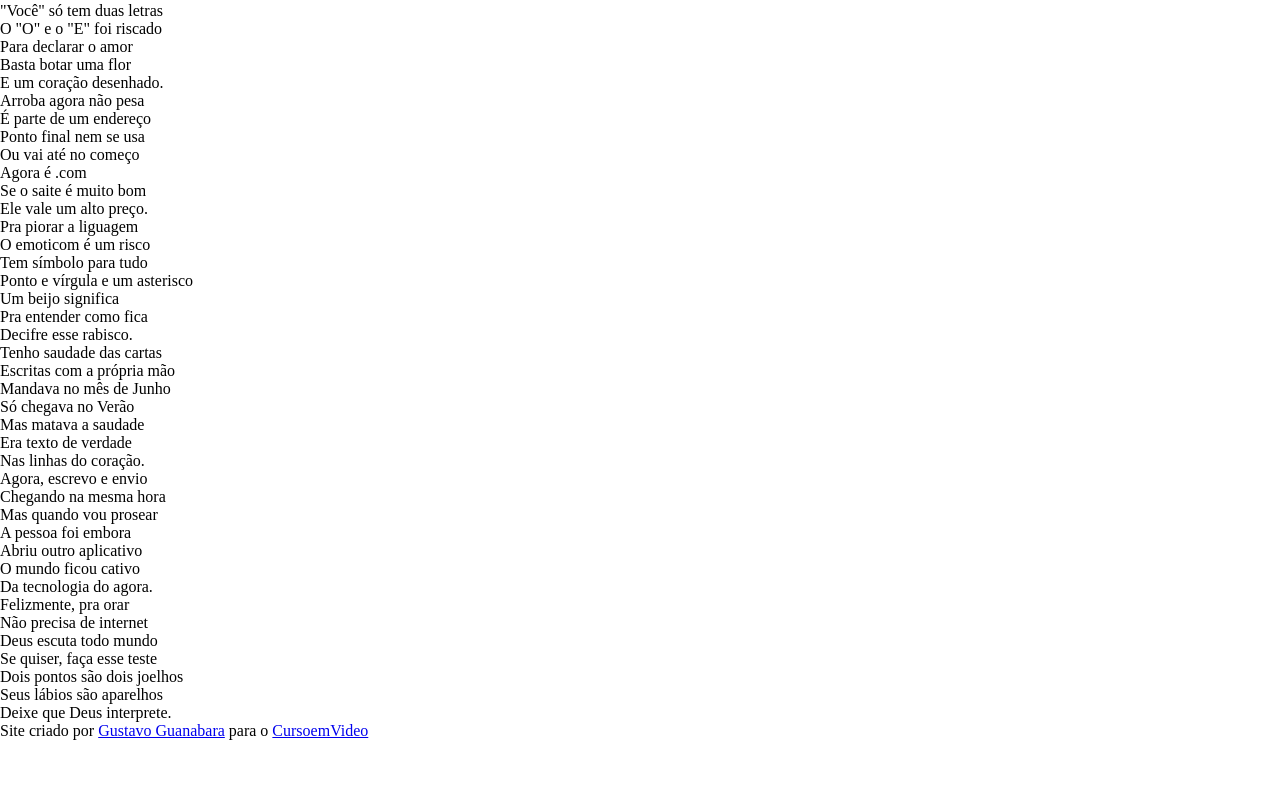
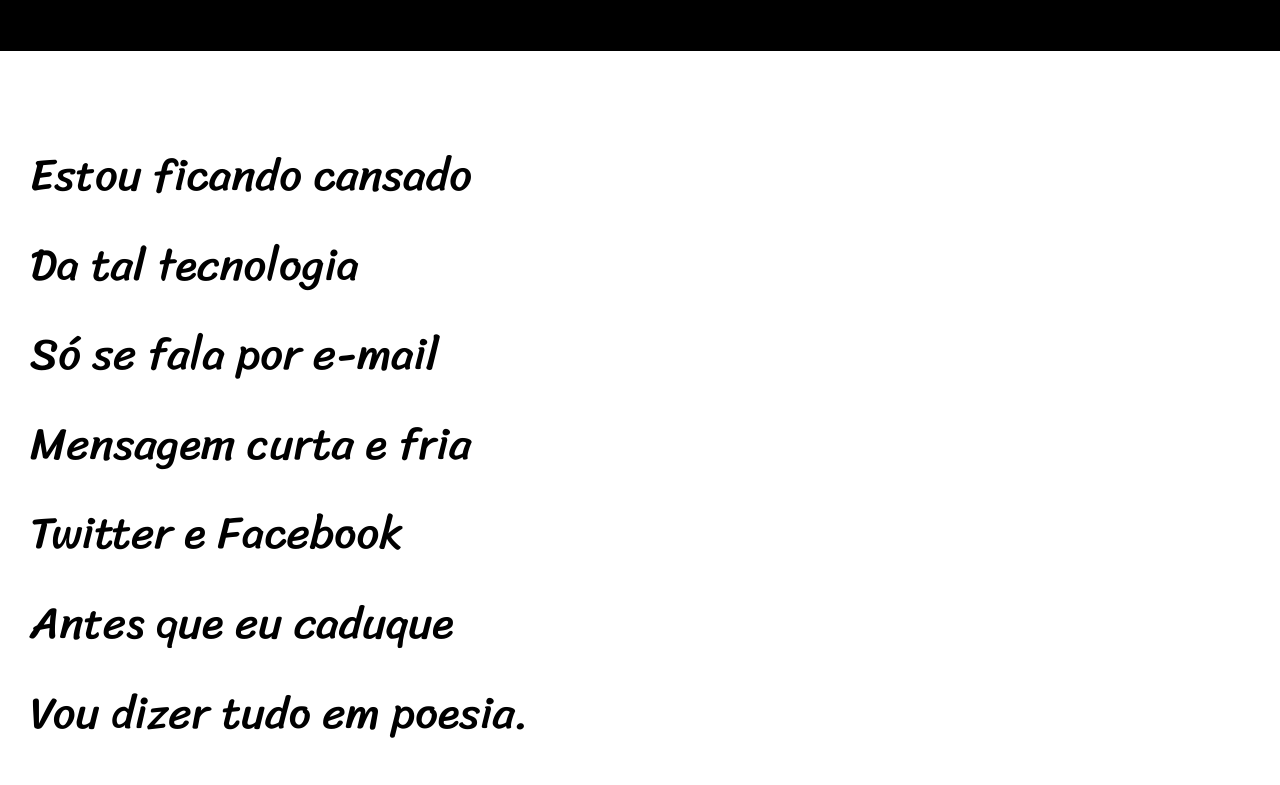
Before and after one commit to davidsousalima/html5-and-css3, a plain HTML site: page desafios/d012/index.html in a window 1280 px wide. Shown: the part 215-1000 px from the top of the page. Before the commit the page ends 955 px from the top, so only its background shows below. Drawn offline with Linux system fonts and the light colour scheme; a web font is replaced by a local one.

Commit message:
atualizei arquivo css

```diff
--- a/desafios/d012/estilo/style.css
+++ b/desafios/d012/estilo/style.css
@@ -1,5 +1,69 @@
 @charset "UTF-8";
+@import url('https://fonts.googleapis.com/css2?family=Passero+One&display=swap');
+@import url('https://fonts.googleapis.com/css2?family=Sriracha&display=swap');
+:root{
+    --fonte01: Verdana, Geneva, Tahoma, sans-serif;
+    --fonte02:"Passero One", serif;
+    --fonte03:"Sriracha", serif;
+}
 *{
     padding: 0px;
     margin: 0px;
+    font-size: 1em;
 }
+
+html, body{
+    font-family: var(--fonte01);
+    min-height: 100vh;
+    background-color: darkgray;
+}
+header{
+    background-color: black;
+    text-align: center;
+    color: white;
+}
+header > h1{
+    padding-top: 50px;
+    font-variant: small-caps;
+    font-family: var(--fonte02);
+    font-size: 10vw;
+}
+header > p{
+    padding-bottom: 50px;
+}
+header a, footer a{
+    color: white;
+    font-weight: bolder;
+    text-decoration: none;
+}
+header a:hover, footer a:hover{
+    text-decoration: underline;
+}
+section{
+    font-family: var(--fonte03);
+    padding-top: 10vh;
+    padding-bottom: 10vh;
+    line-height: 2em;
+    padding-left: 30px;
+    font-size: 3.5vw;
+}
+section.normal{
+    background-color: white;
+    color: black;
+}
+section.imagem{
+    background-color: darkgray;
+    color: white;
+
+}
+section.imagem > p{
+    background-color: rgba(0, 0, 0, 0.308);
+    display: inline-block;
+    padding: 5px;
+}
+footer{
+    background-color: black;
+    text-align: center;
+    color: white;
+    padding: 10px;
+}
--- a/desafios/d012/index.html
+++ b/desafios/d012/index.html
@@ -12,7 +12,7 @@
         <p>Por <a href="https://www.recantodasletras.com.br/poesias/3186743" target="_blank" rel="external">Milton Duarte</a></p>
     </header>
 
-<section>
+<section class="normal">
     <p>
         Estou ficando cansado <br>
         Da tal tecnologia<br>
@@ -26,7 +26,7 @@
 
 
 
-<section>
+<section class="imagem">
     <p>
         Não é mais como era antes<br>
         É tudo abreviado<br>
@@ -40,7 +40,7 @@
 
 
 
-<section>
+<section class="normal">
     <p>
         Arroba agora não pesa<br>
         É parte de um endereço<br>
@@ -64,7 +64,7 @@
 
 
 
-<section>
+<section class="imagem">
     <p>
         Tenho saudade das cartas<br>
         Escritas com a própria mão<br>
@@ -78,7 +78,7 @@
 
 
 
-<section>
+<section class="normal">
     <p>
         Agora, escrevo e envio<br>
         Chegando na mesma hora<br>
```
